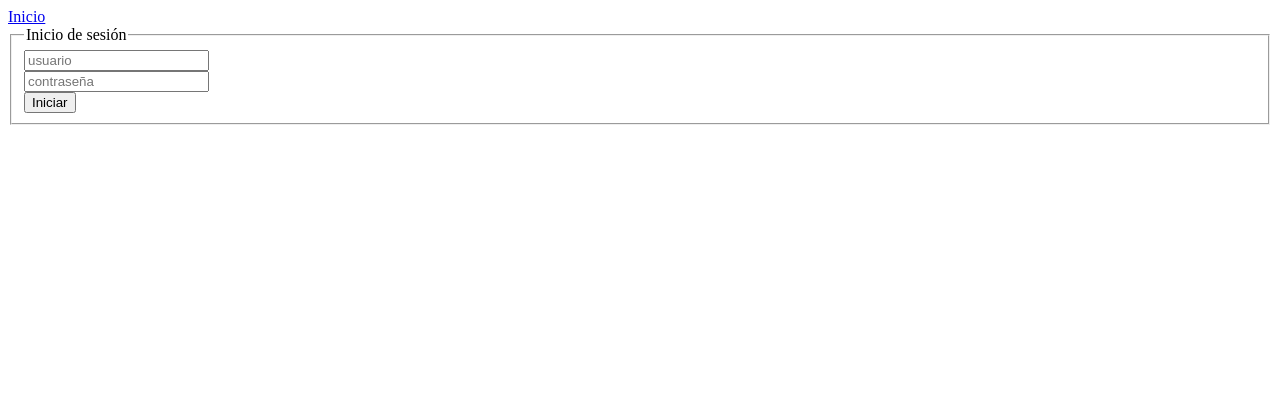
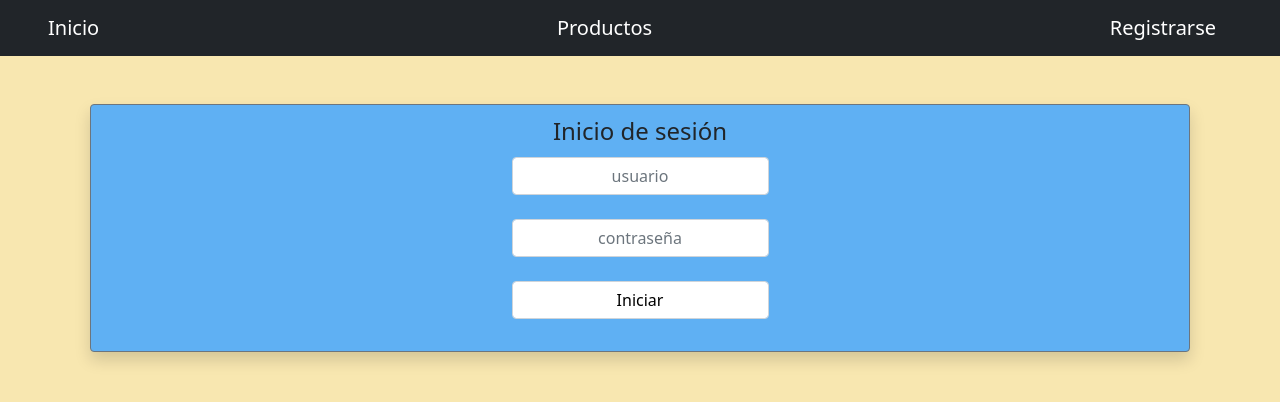
Before and after one commit to biesmhp/GOROVI, a PHP site: page /login.php in a window 1280 px wide. Shown: the top 402 px of the page. Run offline with PHP 8.4, Linux system fonts and the light colour scheme.

Commit message:
inicio de sesion maquetado

```diff
--- a/codigo/login.php
+++ b/codigo/login.php
@@ -4,37 +4,60 @@ $instance = BaseDatos::getInstance();
 if (isset($_POST["login"])) {
     $usuario = $_POST["usuario"];
     $contraseña = md5($_POST["contraseña"]);
-        if (logUsuario($usuario,$contraseña)) {
-            $_SESSION["usuario"]=$instance::getUsuario($usuario);
+    if (logUsuario($usuario, $contraseña)) {
+        $_SESSION["usuario"] = $instance::getUsuario($usuario);
         header("Location: portada.php");
-        }else{
-            $veriContraseña=false;
+    } else {
+        $veriContraseña = false;
     }
 }
 ?>
 
 <!DOCTYPE html>
 <html lang="en">
+
 <head>
     <meta charset="UTF-8">
     <meta name="viewport" content="width=device-width, initial-scale=1.0">
+    <link rel="stylesheet" href="bootstrap/css/bootstrap.css" media="screen">
+    <link rel="stylesheet" href="estilos.css">
     <title>Inicio de Sesion</title>
 </head>
+
 <body>
-    <nav>
-        <a href="portada.php">Inicio</a>
+    <nav class="navbar navbar-dark bg-dark">
+        <a class="navbar-brand px-5 volver" href="portada.php">Inicio</a>
+        <a class="navbar-brand px-5 volver" href="productos.php">Productos</a>
+        <?php if (!isset($_SESSION["usuario"])) : ?>
+            <a class="navbar-brand px-5 volver" href="registro.php">Registrarse</a>
+        <?php endif; ?>
+        <?php if (isset($_SESSION["usuario"])) : ?>
+            <a class="navbar-brand px-5 volver" href="perfil.php"><?= "Perfil de: " . $_SESSION["usuario"]["usuario"] ?></a>
+            <?php if ($_SESSION["usuario"]["rol"] == "administrador") : ?>
+                <a class="navbar-brand px-5 volver" href="admin.php">Administración</a>
+                <a class="navbar-brand px-5 volver" href="almacen.php">Almacen</a>
+            <?php endif; ?>
+            <a class="navbar-brand px-5 volver" href="cesta.php">Cesta</a>
+        <?php endif; ?>
     </nav>
+    <div class="container" id="main">
+        <div class="row mx-0 mt-5 d-flex align-content-center justify-content-center">
+            <div class="shadow col  mx-2 d-flex py-2 border border-secondary rounded fondo-producto text-center d-flex align-content-center justify-content-center">
                 <form action="" method="POST">
                     <fieldset>
                         <legend>Inicio de sesión</legend>
-            <input type="text" name="usuario" placeholder="usuario"><br>
-            <input type="password" name="contraseña" placeholder="contraseña">
-            <?php if(isset($veriContraseña)) :?>
+                        <input class="form-control text-center" type="text" name="usuario" placeholder="usuario"><br>
+                        <input class="form-control text-center" type="password" name="contraseña" placeholder="contraseña">
+                        <?php if (isset($veriContraseña)) : ?>
                             Contraseña incorrecta
-            <?php endif ;?>
+                        <?php endif; ?>
                         <br>
-            <input type="submit" name="login" value="Iniciar"><br>
+                        <input class="form-control botones" type="submit" name="login" value="Iniciar"><br>
                     </fieldset>
                 </form>
+            </div>
+        </div>
+    </div>
 </body>
+
 </html>
```
Lines whose indentation alone changed are shown as unchanged.
